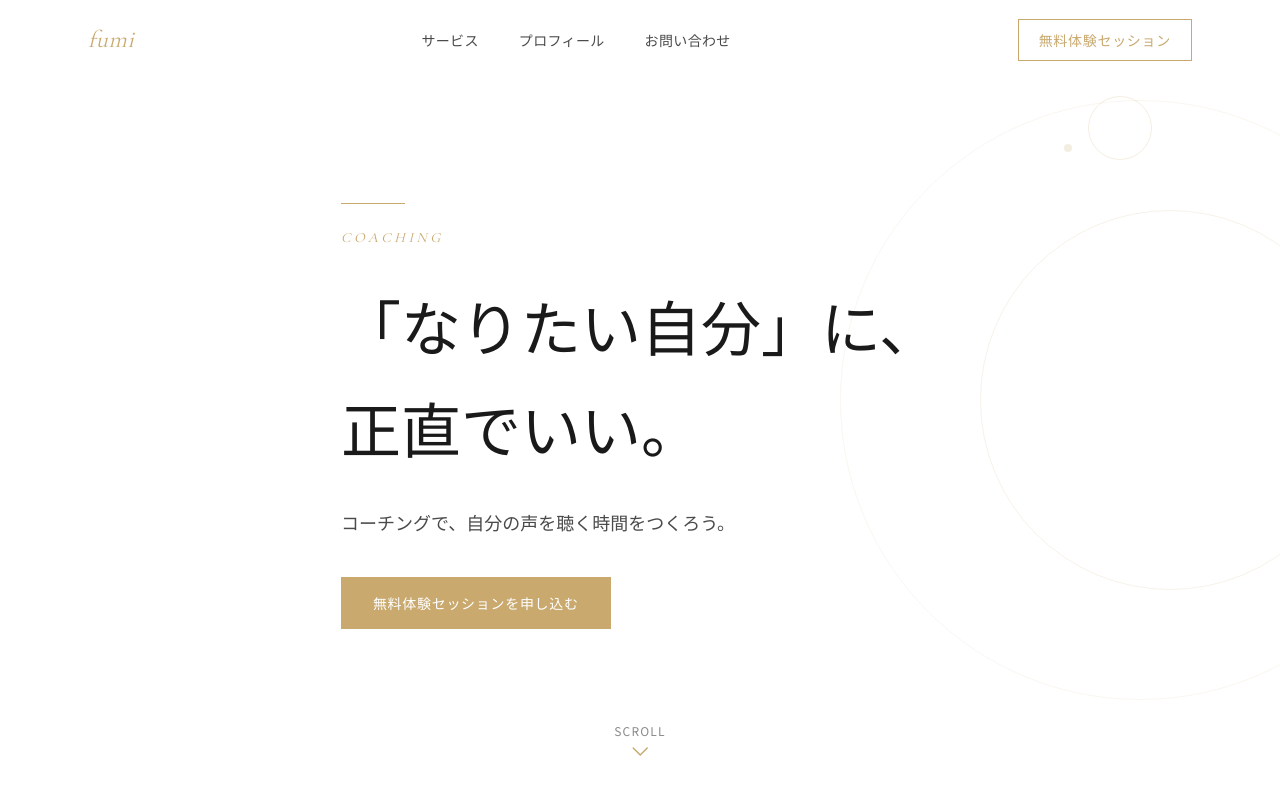
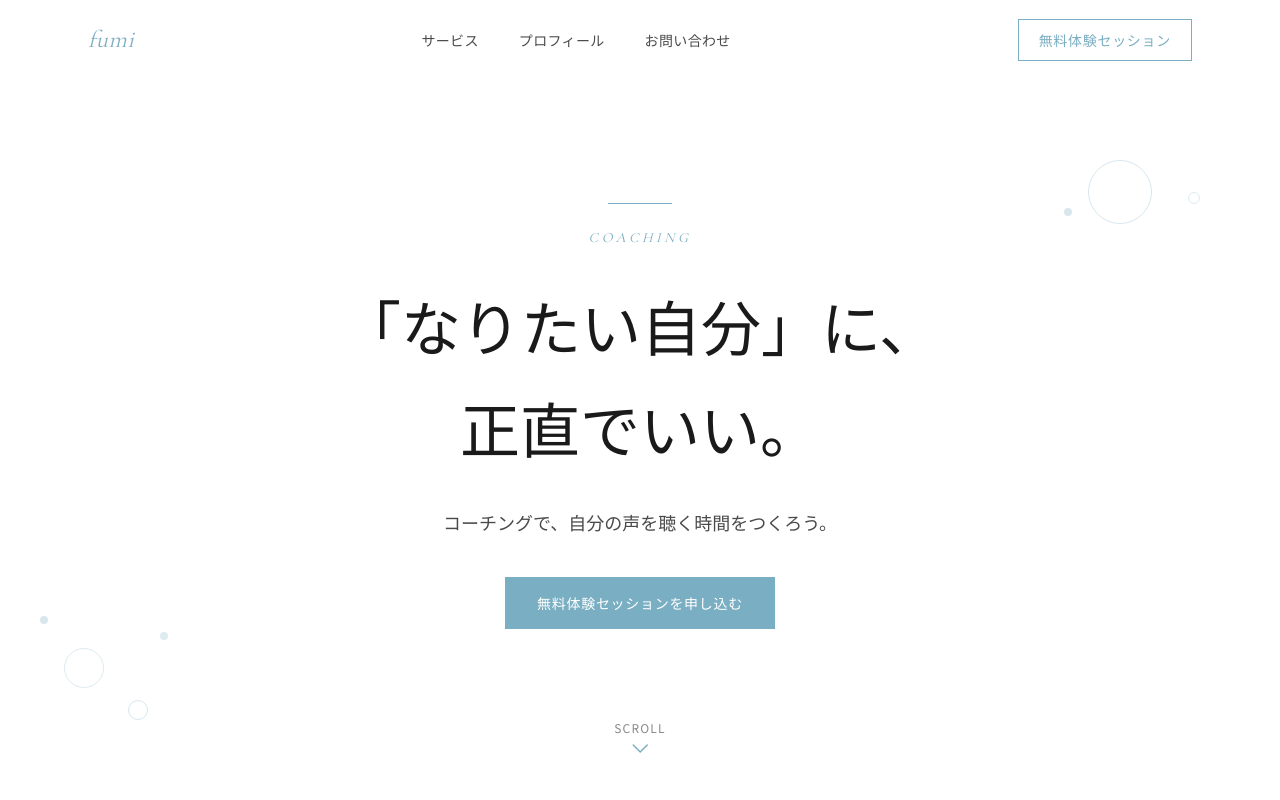
Before and after one commit to fumi-mura/fumi-coach, a Next.js app: page / in a window 1280 px wide. Shown: the top 800 px of the page. Built offline with nearby package versions, Linux system fonts and the light colour scheme.

Commit message:
feat: design polish - color, layout, and content updates

```diff
--- a/src/app/globals.css
+++ b/src/app/globals.css
@@ -3,14 +3,14 @@
 @theme inline {
   /* Color Palette */
   --color-cream:       #FFFFFF;
-  --color-gold:        #C9A96E;
-  --color-gold-light:  #E2C99A;
-  --color-gold-dark:   #A8864F;
+  --color-gold:        #7AAEC2;
+  --color-gold-light:  #AACFDE;
+  --color-gold-dark:   #5190A8;
   --color-ink:         #1A1A1A;
   --color-ink-muted:   #4A4A4A;
   --color-ink-faint:   #8A8A8A;
   --color-border:      #E8E8E8;
-  --color-surface:     #F7F7F7;
+  --color-surface:     #F7F9F9;
 
   /* Typography */
   --font-sans:    var(--font-noto-sans), 'Helvetica Neue', sans-serif;
--- a/src/components/sections/Contact.tsx
+++ b/src/components/sections/Contact.tsx
@@ -32,7 +32,7 @@ export default function Contact() {
             LINEで友だち追加
           </button>
           <p className="font-sans text-ink-faint text-xs mt-5">
-            24時間受付。通常1〜2営業日以内にご返信いたします。
+            通常1〜2営業日以内にご返信いたします。
           </p>
         </div>
       </div>
--- a/src/components/sections/Hero.tsx
+++ b/src/components/sections/Hero.tsx
@@ -6,20 +6,20 @@ export default function Hero() {
     >
       {/* Geometric decoration */}
       <div className="absolute right-0 top-0 w-full h-full pointer-events-none select-none" aria-hidden="true">
-        {/* Large circle - right */}
-        <div className="absolute -right-40 top-1/2 -translate-y-1/2 w-[600px] h-[600px] rounded-full border border-gold/10" />
-        {/* Medium circle - right inner */}
-        <div className="absolute -right-20 top-1/2 -translate-y-1/2 w-[380px] h-[380px] rounded-full border border-gold/15" />
-        {/* Small circle - top right */}
-        <div className="absolute right-32 top-24 w-16 h-16 rounded-full border border-gold/20" />
-        {/* Dot - top right accent */}
-        <div className="absolute right-52 top-36 w-2 h-2 rounded-full bg-gold/20" />
+        {/* Top right */}
+        <div className="absolute right-32 top-40 w-16 h-16 rounded-full border border-gold/30" />
+        <div className="absolute right-52 top-52 w-2 h-2 rounded-full bg-gold/30" />
+        <div className="absolute right-20 top-48 w-3 h-3 rounded-full border border-gold/25" />
+        {/* Bottom left */}
+        <div className="absolute left-16 bottom-28 w-10 h-10 rounded-full border border-gold/25" />
+        <div className="absolute left-32 bottom-20 w-5 h-5 rounded-full border border-gold/30" />
+        <div className="absolute left-10 bottom-44 w-2 h-2 rounded-full bg-gold/30" />
+        <div className="absolute left-40 bottom-40 w-2 h-2 rounded-full bg-gold/25" />
       </div>
 
-      <div className="relative z-10 max-w-6xl mx-auto px-6 py-32 pt-40">
-        <div className="max-w-2xl">
+      <div className="relative z-10 max-w-6xl mx-auto px-6 py-32 pt-40 text-center">
           {/* Gold decorative line */}
-          <div className="w-16 h-px bg-gold mb-6" />
+          <div className="w-16 h-px bg-gold mb-6 mx-auto" />
 
           {/* Eyebrow */}
           <p className="font-display italic text-gold tracking-[0.25em] text-sm mb-8">
@@ -32,7 +32,7 @@ export default function Hero() {
           </h1>
 
           {/* Sub copy */}
-          <p className="font-sans text-ink-muted text-base md:text-lg leading-relaxed mb-10 max-w-md">
+          <p className="font-sans text-ink-muted text-base md:text-lg leading-relaxed mb-10">
             コーチングで、自分の声を聴く時間をつくろう。
           </p>
 
@@ -43,7 +43,6 @@ export default function Hero() {
           >
             無料体験セッションを申し込む
           </a>
-        </div>
       </div>
 
       {/* Scroll indicator */}
--- a/src/components/sections/Profile.tsx
+++ b/src/components/sections/Profile.tsx
@@ -15,7 +15,7 @@ export default function Profile() {
 
       <div className="max-w-2xl mx-auto px-6 pb-28">
         {/* Photo */}
-        <div className="aspect-[3/2] bg-border/60 rounded-sm overflow-hidden flex items-center justify-center mb-10">
+        <div className="aspect-[3/2] bg-border/60 rounded-sm overflow-hidden flex items-center justify-center mb-4">
           <div className="text-center">
             <div className="w-20 h-20 rounded-full bg-border mx-auto mb-4 flex items-center justify-center">
               <svg width="36" height="36" viewBox="0 0 24 24" fill="none" className="text-ink-faint">
@@ -27,8 +27,25 @@ export default function Profile() {
           </div>
         </div>
 
-        {/* Story */}
-        <div className="space-y-5 font-sans text-ink-muted text-base leading-relaxed mb-10">
+        {/* Signature */}
+        <p className="font-display italic text-gold text-2xl text-center mb-10">fumi</p>
+
+        {/* 経歴 */}
+        <div className="mb-10">
+          <h3 className="font-serif text-ink text-lg mb-5">経歴</h3>
+          <div className="space-y-3 font-sans text-ink-muted text-sm leading-relaxed">
+            <p>愛知出身、博多在住</p>
+            <p>大学卒業後は地元の車部品の会社に設計職として入社。</p>
+            <p>退職後にセブ島留学、未経験からプログラミング独学をして、コロナ初期にエンジニアに転職。</p>
+            <p>数年後に独立し、フルリモートを活かして国内外でノマドをして、1年間で約20県、5カ国を巡る。</p>
+            <p>現在は博多に移住して、エンジニアとコーチングを軸に活動中。</p>
+          </div>
+        </div>
+
+        {/* ストーリー */}
+        <div className="mb-10">
+          <h3 className="font-serif text-ink text-lg mb-5">ストーリー</h3>
+          <div className="space-y-5 font-sans text-ink-muted text-sm leading-relaxed">
             <p>
               20代中盤、身の回りで不幸が重なることがありました。
               それまで当たり前だった日常が、突然崩れていく感覚。そのとき初めて、「自分は本当に何がしたいのか？」という問いと真剣に向き合うことになりました。
@@ -45,6 +62,7 @@ export default function Profile() {
               現在はZaPASSコーチングアカデミーで学びながら、コーチとして活動しています。
             </p>
           </div>
+        </div>
 
         {/* Hobbies & Self-understanding */}
         <div className="space-y-4 font-sans text-sm text-ink-muted mb-12">
@@ -57,13 +75,12 @@ export default function Profile() {
             <div className="space-y-1">
               <p>ストレングスファインダー: 目標志向・達成欲・共感性・社交性・学習欲</p>
               <p>FFS診断: 需要・拡散</p>
-              <p>キャリアアンカー: —</p>
+              <p>キャリアアンカー: 自立・独立</p>
               <p>MBTI: ENFJ（主人公）</p>
             </div>
           </div>
         </div>
 
-        <p className="font-display italic text-gold text-4xl">fumi</p>
       </div>
 
     </section>
```
Lines whose indentation alone changed are shown as unchanged.
